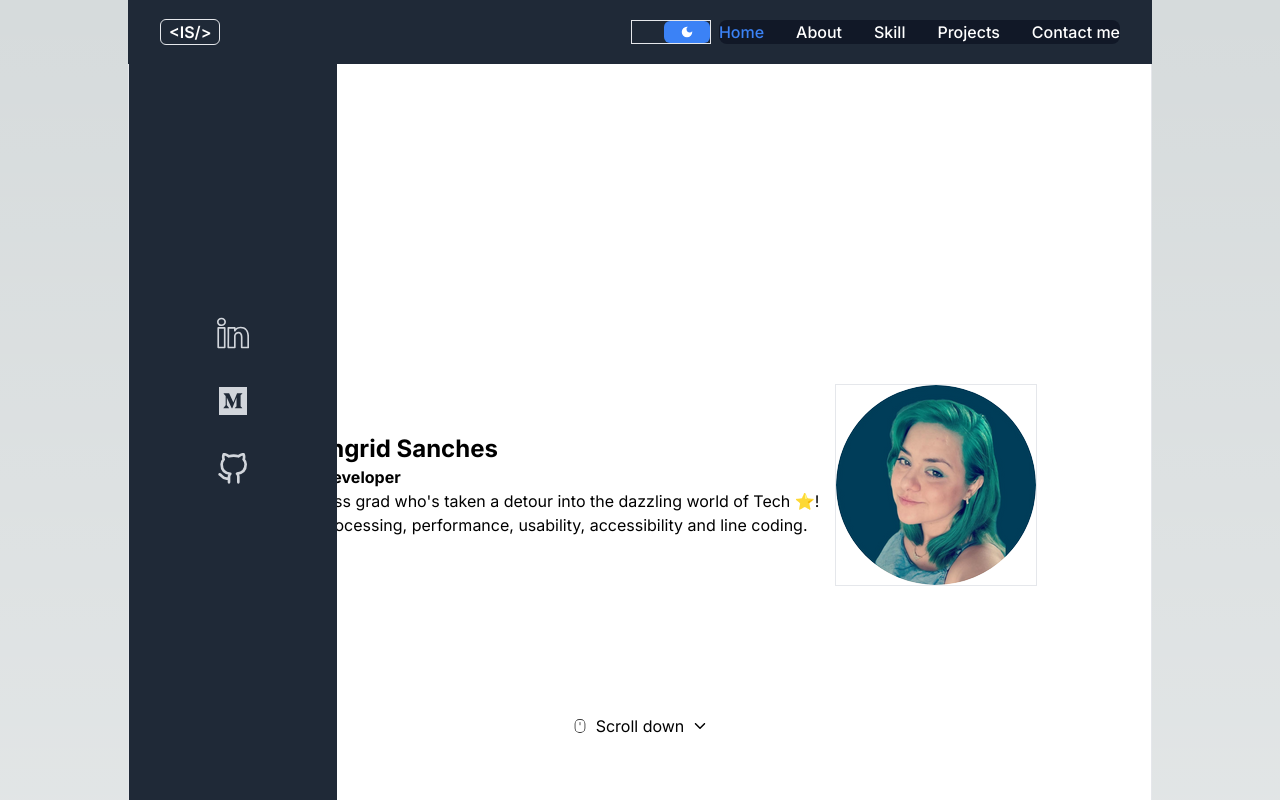
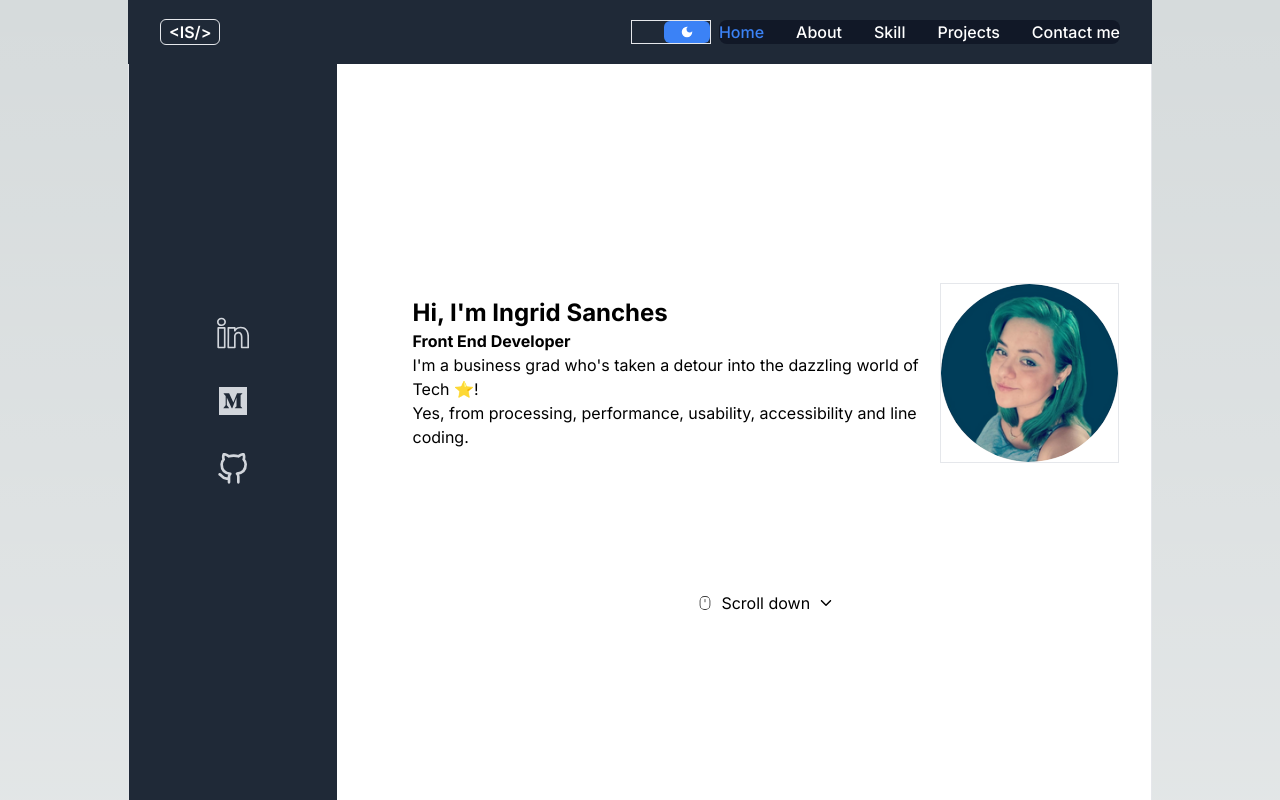
Before and after one commit to IngridAkeida/portfolio, a Next.js app: page / in a window 1280 px wide. Shown: the top 800 px of the page. Built offline with nearby package versions, Linux system fonts and the light colour scheme.

Commit message:
update commit

```diff
--- a/src/app/page.tsx
+++ b/src/app/page.tsx
@@ -11,14 +11,14 @@ const App: React.FC = (darkMode) => {
 
 
   return (
-    <div className={`bg-white dark:bg-gray-800 transition-colors duration-500 ${darkMode && 'dark'} p-6 md:p-0 flex flex-col gap-[5rem] sm:gap-[8rem] mx-auto lg:max-w-5xl border`}>
+    <div className={`bg-white dark:bg-gray-800 transition-colors duration-500 ${darkMode && 'dark'} p-6 md:p-0 flex flex-col mx-auto lg:max-w-5xl border`}>
       <header>
         <Navbar />
         <Sidebar />
       </header>
-      <main className="container mx-auto py-8 px-4 flex min-h-screen flex-col items-center justify-between p-24">
-
-
+      <main className="container mx-auto py-8 px-4 min-h-screen p-24 grid grid-cols-4 gap-4">
+      <div className='p-4'></div>
+      <div className='p-4 col-span-3'>
         <div className=' h-screen flex flex-col gap-4 justify-center items-center'>
             <div className='flex items-center gap-4'>
               <div>
@@ -57,6 +57,8 @@ const App: React.FC = (darkMode) => {
           <p className="text-lg mb-8">
           </p>
         </div>
+      </div>
+
       </main>
       <footer className="py-4 px-8 text-center text-gray-600 dark:text-gray-400">
         <div>
```
Lines whose indentation alone changed are shown as unchanged.
